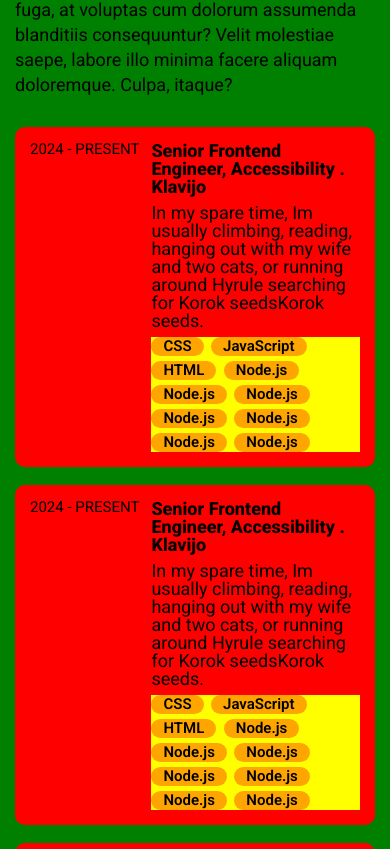
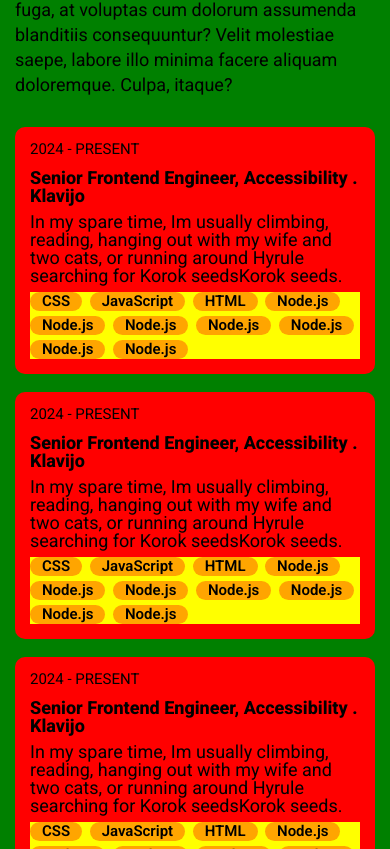
Before and after one commit to JD17VM/web-portfolio, a React (Vite) app: page / in a window 390 px wide. Shown: the part 1215-2064 px from the top of the page. Built offline with nearby package versions, Linux system fonts and the light colour scheme.

Commit message:
:lipstick: feat: add responsive styles for job cards

```diff
--- a/src/assets/styles/job-card-styles.module.scss
+++ b/src/assets/styles/job-card-styles.module.scss
@@ -5,6 +5,7 @@
     width: 100%;
     box-sizing: border-box;
     column-gap: 0.8rem;
+    row-gap: 0.8rem;
     padding: 1rem;
     border-radius: 10px;
 
@@ -27,3 +28,18 @@
     }
 
 }
+
+
+@media only screen and (max-width: 979px) { /* Pantallas medianas 980*/
+    .job-card{
+        flex-direction: column;
+    }
+}
+
+@media only screen and (max-width: 679px) { /* Pantallas pequeñas 680*/
+
+}
+
+@media only screen and (max-width: 379px) { /* Pantallas muy pequeñas 380*/
+
+}
```
